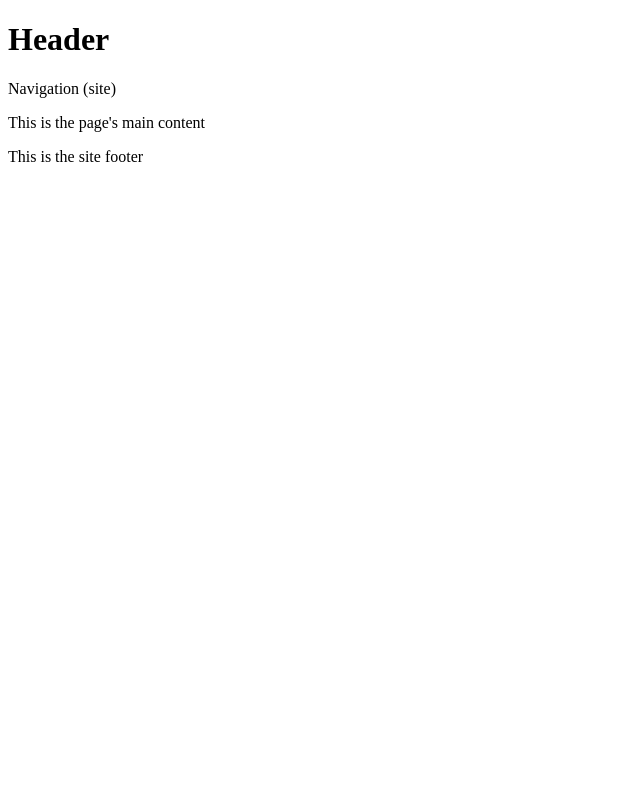
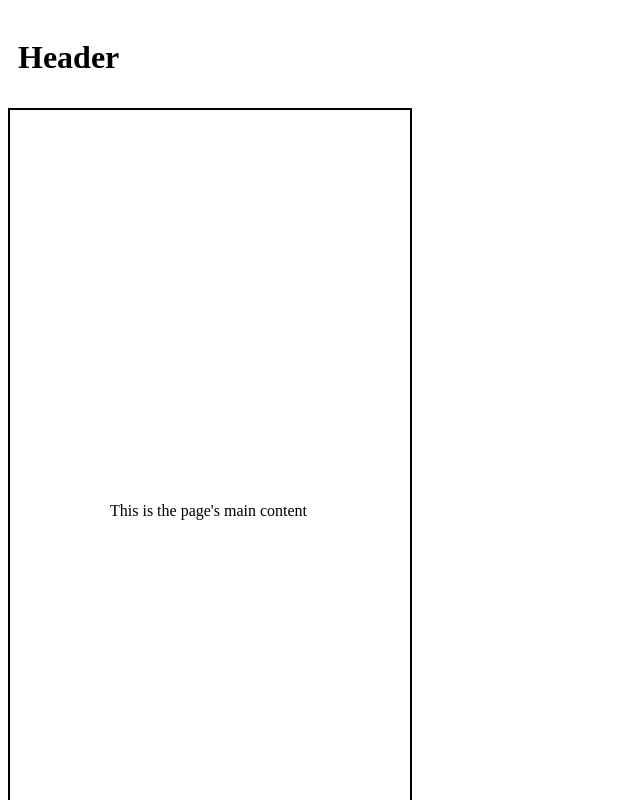
Before and after one commit to Gabriela20103967/AssessmentP1, a plain HTML site: page layout1.html in a window 768 px wide. Shown: the top 800 px of the page, without its empty margins (0-640 px from the left). Drawn offline with Linux system fonts and the light colour scheme.

Commit message:
add css directory o lay the sithe header, main, and footer

```diff
--- /dev/null
+++ b/css/style.css
@@ -0,0 +1,40 @@
+
+header {
+    margin-top: fill;
+    height: auto;
+    padding: 10px;
+}
+
+main {
+    padding: 50% 100px;
+    height: 400px;
+    width: 200px;
+}
+
+footer {
+    margin-bottom: fill;
+    height: auto;
+    padding: 10px;
+
+}
+
+@media screen and (max-width: 768px) {
+    headerclass {
+        border: 1px solid black;
+
+    }
+    main {
+        border: 2px solid black;
+    }
+
+    footerclass {
+        border:1px solid black;
+    }
+
+}
+
+@media screen and (min-width: 768px) {
+    headerclass{
+        border:1px solid black;
+    }
+}
--- a/layout1.html
+++ b/layout1.html
@@ -5,13 +5,13 @@
     <meta charset="UTF-8">
     <meta http-equiv="X-UA-Compatible" content="IE=edge">
     <meta name="viewport" content="width=device-width, initial-scale=1.0">
+    <link rel="stylesheet" href="css/style.css" />
     <title>Assessment 1</title>
 </head>
 <body>
 <header>
     <h1>Header</h1>
 </header>
-<nav> Navigation (site) </nav>
 <main>
     <section>
         <p> This is the page's main content</p>
```
